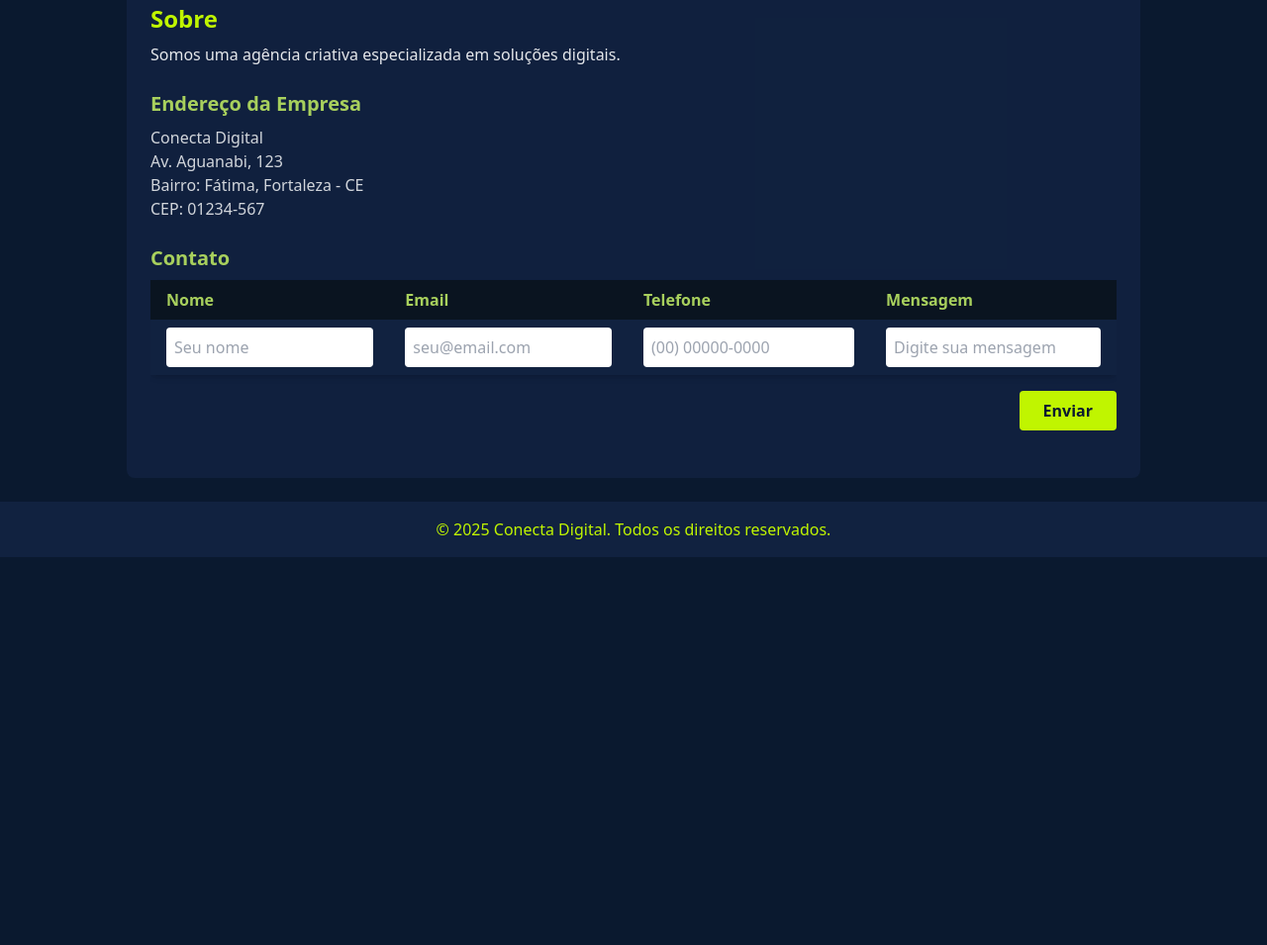
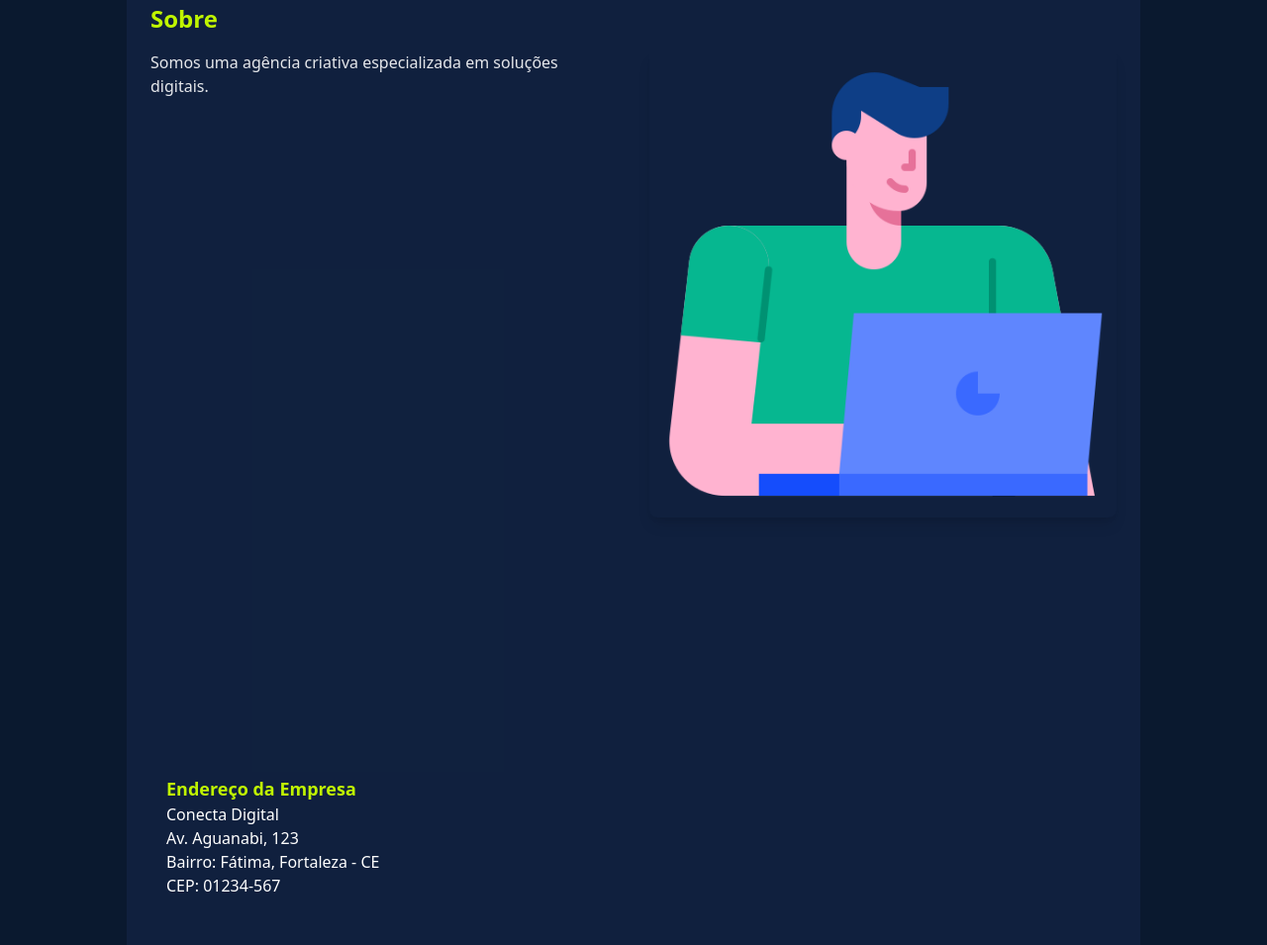
Before and after one commit to LeonardoFerreira096/Trabalho_ConectaDigital, a plain HTML site: page Conecta-digital/index.html in a window 1280 px wide. Shown: the part 237-1192 px from the top of the page at 99% size. Before the commit the page ends 800 px from the top, so only its background shows below. Drawn offline with nearby package versions, Linux system fonts and the light colour scheme.

Commit message:
Adicioni imagem

```diff
--- a/Conecta-digital/index.html
+++ b/Conecta-digital/index.html
@@ -1,23 +1,28 @@
 <!DOCTYPE html>
 <html lang="pt-br">
+
 <head>
   <meta charset="UTF-8" />
   <meta name="viewport" content="width=device-width, initial-scale=1" />
   <title>Conecta Digital</title>
   <script src="https://cdn.tailwindcss.com"></script>
 </head>
+
 <body class="bg-[#0a192f] text-white flex flex-col min-h-screen">
 
   <!-- Cabeçalho com logo -->
   <header class="flex items-center justify-center space-x-4 py-6 bg-[#112240] shadow-md">
-    <img src="./assets/WhatsApp Image 2025-05-24 at 21.46.33.jpeg" alt="Logo Conecta Digital" class="w-12 h-12 rounded-full shadow cursor-pointer" onclick="window.location.href='index.html'" />
-    <h1 class="text-3xl font-bold text-[#c0f500] cursor-pointer" onclick="window.location.href='index.html'">Conecta Digital</h1>
+    <img src="./assets/WhatsApp Image 2025-05-24 at 21.46.33.jpeg" alt="Logo Conecta Digital"
+      class="w-12 h-12 rounded-full shadow cursor-pointer" onclick="window.location.href='index.html'" />
+    <h1 class="text-3xl font-bold text-[#c0f500] cursor-pointer" onclick="window.location.href='index.html'">Conecta
+      Digital</h1>
   </header>
 
   <!-- Navegação -->
   <nav class="flex justify-center space-x-6 bg-[#112240] py-4">
     <button onclick="mostrarSecao('sobre')" class="text-white hover:text-[#c0f500] transition-colors">Sobre</button>
-    <button onclick="mostrarSecao('servicos')" class="text-white hover:text-[#c0f500] transition-colors">Serviços</button>
+    <button onclick="mostrarSecao('servicos')"
+      class="text-white hover:text-[#c0f500] transition-colors">Serviços</button>
     <button onclick="mostrarSecao('blog')" class="text-white hover:text-[#c0f500] transition-colors">Blog</button>
     <button onclick="mostrarSecao('faq')" class="text-white hover:text-[#c0f500] transition-colors">FAQ</button>
   </nav>
@@ -28,9 +33,12 @@
     <aside id="menu-servicos" class="hidden w-48 bg-[#112240] bg-opacity-90 p-4 rounded shadow-md">
       <h3 class="text-lg font-semibold text-[#c0f500] mb-4">Nossos Serviços</h3>
       <ul class="space-y-2">
-        <li><a href="./consultoria.html" class="hover:text-[#c0f500] transition-colors cursor-pointer">Consultoria</a></li>
-        <li><a href="./desenvolvimento.html" class="hover:text-[#c0f500] transition-colors cursor-pointer">Desenvolvimento Web</a></li>
-        <li><a href="./marketing.html" class="hover:text-[#c0f500] transition-colors cursor-pointer">Marketing Digital</a></li>
+        <li><a href="./consultoria.html" class="hover:text-[#c0f500] transition-colors cursor-pointer">Consultoria</a>
+        </li>
+        <li><a href="./desenvolvimento.html"
+            class="hover:text-[#c0f500] transition-colors cursor-pointer">Desenvolvimento Web</a></li>
+        <li><a href="./marketing.html" class="hover:text-[#c0f500] transition-colors cursor-pointer">Marketing
+            Digital</a></li>
       </ul>
     </aside>
 
@@ -39,25 +47,41 @@
 
       <!-- SOBRE -->
       <div id="sobre" class="secao">
-        <h2 class="text-2xl font-bold text-[#c0f500]">Sobre</h2>
-        <p class="mt-2 mb-6 text-gray-200">Somos uma agência criativa especializada em soluções digitais.</p>
+        <h2 class="text-2xl font-bold text-[#c0f500] mb-4">Sobre</h2>
 
-        <!-- Endereço -->
-        <div class="mb-6 text-gray-300">
-          <h3 class="text-xl font-semibold text-[#a8d05d] mb-2">Endereço da Empresa</h3>
-          <p>Conecta Digital</p>
-          <p>Av. Aguanabi, 123</p>
-          <p>Bairro: Fátima, Fortaleza - CE</p>
-          <p>CEP: 01234-567</p>
+        <!-- Texto + Imagem lado a lado -->
+        <div class="flex flex-col lg:flex-row gap-8 items-start mb-10">
+          <!-- Texto e Endereço -->
+          <div class="flex-1">
+            <p class="mb-6 text-gray-200">Somos uma agência criativa especializada em soluções digitais.</p>
+
+            <div class="flex flex-col min-h-screen">
+              <!-- Outros conteúdos do site -->
+
+              <div class="mt-auto text-white p-4">
+                <h3 class="text-lg font-bold text-[#c0f500]">Endereço da Empresa</h3>
+                <p>
+                  Conecta Digital<br>
+                  Av. Aguanabi, 123<br>
+                  Bairro: Fátima, Fortaleza - CE<br>
+                  CEP: 01234-567
+                </p>
+              </div>
+            </div>
+          </div>
+
+          <!-- Imagem -->
+          <div class="flex-1">
+            <img src="./assets/do-utilizador (1).png" alt="Equipe Conecta Digital" class="rounded-lg shadow-lg w-[100%]" />
+          </div>
         </div>
 
-        <!-- Tabela de Contato -->
+        <!-- Formulário de Contato -->
         <div class="overflow-x-auto">
+          <h3 class="text-xl font-semibold text-[#a8d05d] mb-2">Contato</h3>
           <table class="min-w-full bg-[#0f1a2b] rounded-md shadow-md">
             <thead class="bg-[#0a1420] text-[#a8d05d]">
-
               <tr>
-                <h3 class="text-xl font-semibold text-[#a8d05d] mb-2">Contato</h3>
                 <th class="py-2 px-4 text-left">Nome</th>
                 <th class="py-2 px-4 text-left">Email</th>
                 <th class="py-2 px-4 text-left">Telefone</th>
@@ -76,7 +100,8 @@
                   <input id="telefone" type="tel" placeholder="(00) 00000-0000" class="w-full p-2 rounded text-black" />
                 </td>
                 <td class="py-2 px-4 bg-[#112240]">
-                  <input id="mensagem" type="text" placeholder="Digite sua mensagem" class="w-full p-2 rounded text-black" />
+                  <input id="mensagem" type="text" placeholder="Digite sua mensagem"
+                    class="w-full p-2 rounded text-black" />
                 </td>
               </tr>
             </tbody>
@@ -84,7 +109,8 @@
 
           <!-- Botão Enviar -->
           <div class="text-right mt-4">
-            <button onclick="enviarFormulario()" class="bg-[#c0f500] hover:bg-[#a8d05d] text-[#0a192f] font-semibold py-2 px-6 rounded transition-colors">
+            <button onclick="enviarFormulario()"
+              class="bg-[#c0f500] hover:bg-[#a8d05d] text-[#0a192f] font-semibold py-2 px-6 rounded transition-colors">
               Enviar
             </button>
           </div>
@@ -145,4 +171,5 @@
   </script>
 
 </body>
+
 </html>
```
Also changed, not shown: Conecta-digital/assets/7-dicas-para-fazer-uma-excelente.webp (deleted), Conecta-digital/assets/digital-transformation-concept-system-engineering-binary-code-programming.webp (deleted), Conecta-digital/assets/do-utilizador (1).png (added), Conecta-digital/assets/um-jovem-esta-sentado-em-uma-mesa-trabalhando-em-seu-laptop-e-sorrindo_98402-171123.webp (deleted).
